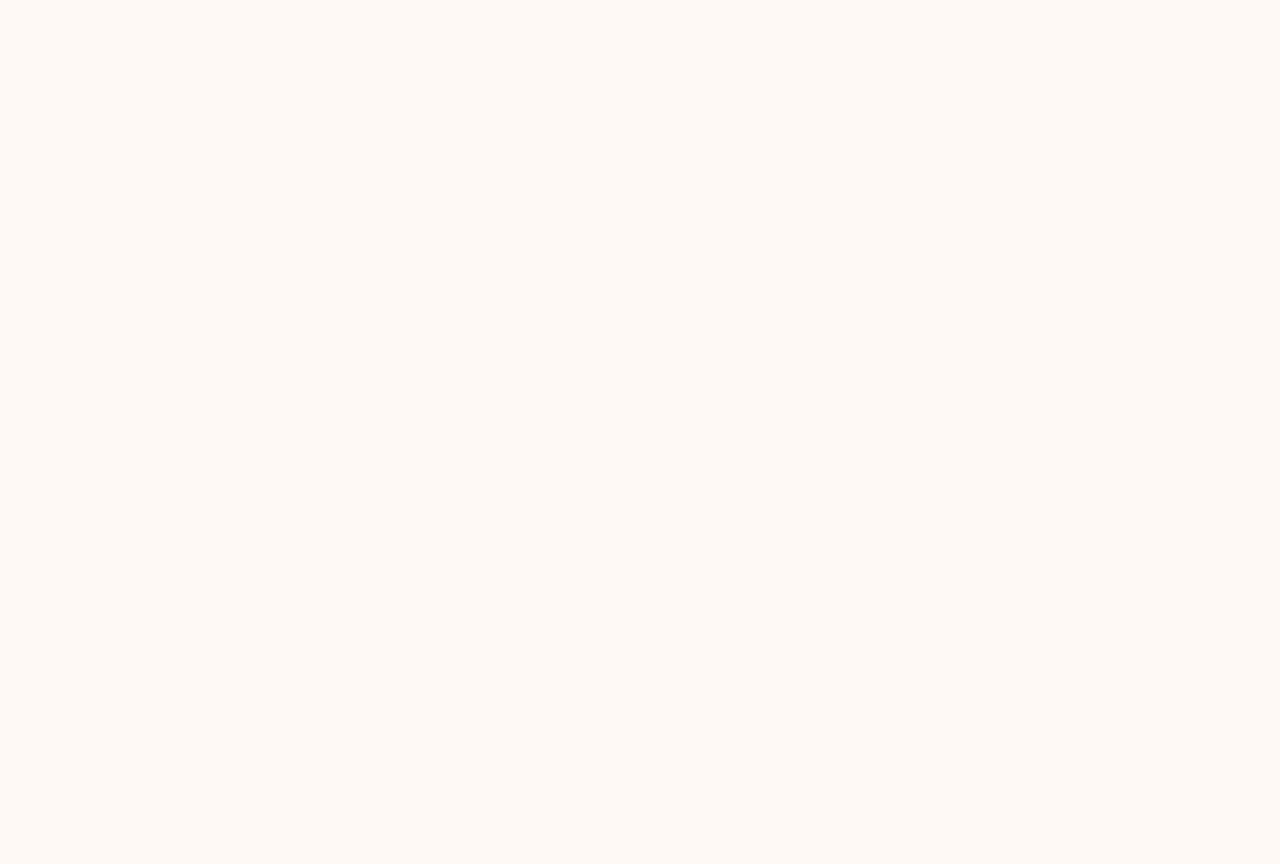
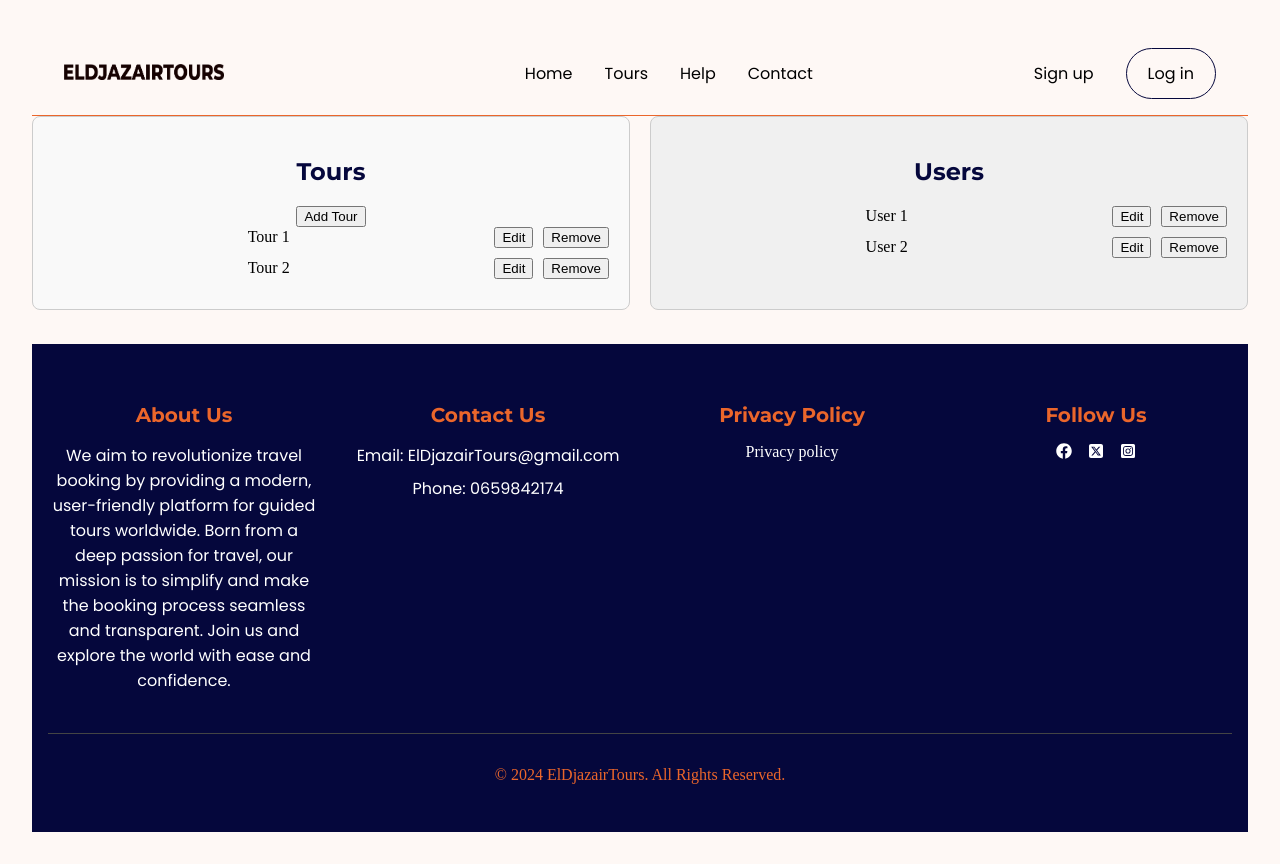
Before and after one commit to Afkerplease/ElDjazairToursApp, a React (Vite) app in the folder front-end/: page /admin in a window 1280 px wide. Before the commit the page ends 800 px from the top, so only its background shows below. Built offline with nearby package versions, Linux system fonts and the light colour scheme.

Commit message:
admin  page created

```diff
--- a/front-end/src/App.jsx
+++ b/front-end/src/App.jsx
@@ -12,6 +12,7 @@ import PrivateRoute from "./components/PrivateRoute";
 import Profile from "./pages/Profile/Profile";
 import PrivacyPage from "./pages/PrivacyPage/PrivacyPage";
 import BookingsPage from "./pages/Bookings/BookingsPage";
+import Admin from "./pages/admin/Admin";
 
 function App() {
   return (
@@ -29,6 +30,7 @@ function App() {
           <Route path="/profile" element={<Profile />} />
           <Route path="/profile/bookings" element={<BookingsPage />} />
         </Route>
+        <Route path="/admin" element={<Admin />} />
       </Route>
     </Routes>
   );
--- a/front-end/src/pages/admin/Admin.jsx
+++ b/front-end/src/pages/admin/Admin.jsx
@@ -1,12 +1,58 @@
 import React from "react";
-import { useSelector } from "react-redux";
+import "./admin.scss";
 
-function Admin() {
-  const { currentUser } = useSelector((state) => state.user);
-  if (currentUser.role !== "admin") {
-    return "404 page not found";
-  }
-  return <div>Admin</div>;
-}
+const Admin = () => {
+  const handleAddTour = () => {
+    console.log("Add Tour");
+  };
+
+  const handleEditTour = (tourId) => {
+    console.log("Edit Tour", tourId);
+  };
+
+  const handleRemoveTour = (tourId) => {
+    console.log("Remove Tour", tourId);
+  };
+
+  const handleEditUser = (userId) => {
+    console.log("Edit User", userId);
+  };
+
+  const handleRemoveUser = (userId) => {
+    console.log("Remove User", userId);
+  };
+
+  return (
+    <div className="admin-page">
+      <div className="block tours-block">
+        <h2>Tours</h2>
+        <button onClick={handleAddTour}>Add Tour</button>
+        <div className="tour">
+          <span>Tour 1</span>
+          <button onClick={() => handleEditTour(1)}>Edit</button>
+          <button onClick={() => handleRemoveTour(1)}>Remove</button>
+        </div>
+        <div className="tour">
+          <span>Tour 2</span>
+          <button onClick={() => handleEditTour(2)}>Edit</button>
+          <button onClick={() => handleRemoveTour(2)}>Remove</button>
+        </div>
+      </div>
+      <div className="block users-block">
+        <h2>Users</h2>
+        <div className="user">
+          <span>User 1</span>
+          <button onClick={() => handleEditUser(1)}>Edit</button>
+          <button onClick={() => handleRemoveUser(1)}>Remove</button>
+        </div>
+        <div className="user">
+          <span>User 2</span>
+          <button onClick={() => handleEditUser(2)}>Edit</button>
+          <button onClick={() => handleRemoveUser(2)}>Remove</button>
+        </div>
+      </div>
+    </div>
+  );
+};
 
 export default Admin;
--- /dev/null
+++ b/front-end/src/pages/admin/admin.scss
@@ -0,0 +1,46 @@
+.admin-page {
+  display: flex;
+  gap: 20px;
+  flex-wrap: wrap;
+
+  .block {
+    flex: 1 1 45%;
+    padding: 20px;
+    border: 1px solid #ccc;
+    border-radius: 8px;
+
+    h2 {
+      margin-bottom: 20px;
+    }
+
+    .tour,
+    .user {
+      display: flex;
+      align-items: center;
+      justify-content: space-between;
+      margin-bottom: 10px;
+
+      span {
+        flex: 1;
+      }
+
+      button {
+        margin-left: 10px;
+      }
+    }
+  }
+
+  .tours-block {
+    background-color: #f9f9f9;
+  }
+
+  .users-block {
+    background-color: #f0f0f0;
+  }
+
+  @media (max-width: 768px) {
+    .block {
+      flex: 1 1 100%;
+    }
+  }
+}
```
